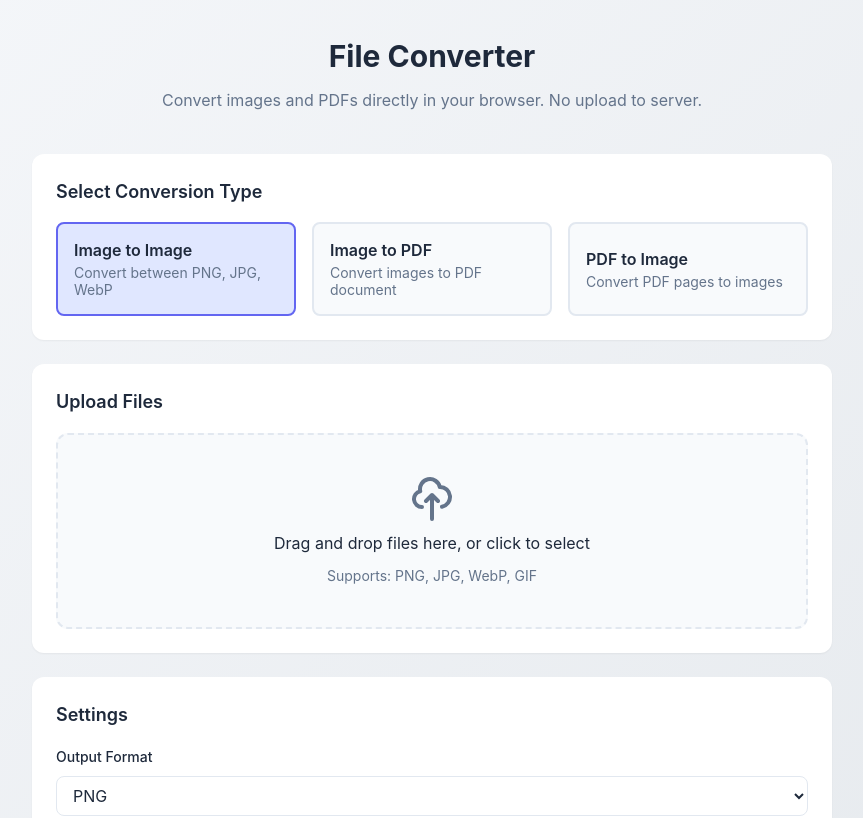
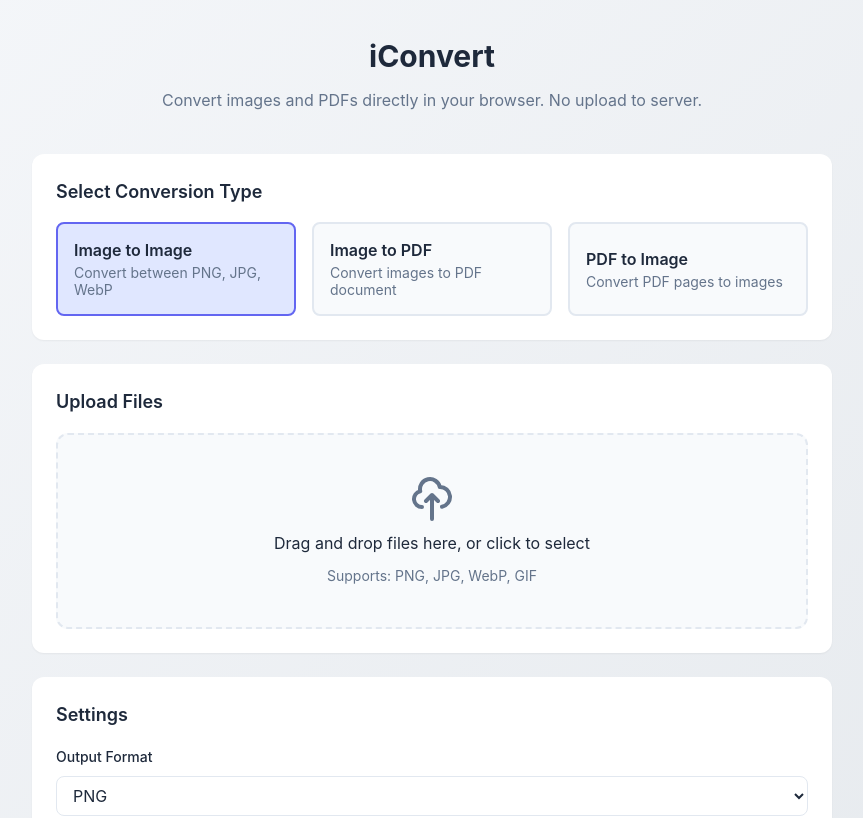
Before and after one commit to ImmaculateEben/iConvert, a Next.js app: page / in a window 1280 px wide. Shown: the top 818 px of the page, without its empty margins (208-1071 px from the left). Built offline with nearby package versions, Linux system fonts and the light colour scheme.

Commit message:
Rename app to iConvert

```diff
--- a/app/layout.tsx
+++ b/app/layout.tsx
@@ -2,10 +2,10 @@ import type { Metadata } from 'next';
 import './globals.css';
 
 export const metadata: Metadata = {
-  title: 'File Converter - Convert Images & PDFs Online',
+  title: 'iConvert - Convert Images & PDFs Online',
   description: 'Free online file converter. Convert images to PNG, JPG, WebP, PDF and convert PDFs to images. No upload to server - all processing happens in your browser.',
-  keywords: 'file converter, image converter, pdf converter, png, jpg, webp, pdf, online converter',
-  authors: [{ name: 'File Converter' }],
+  keywords: 'iconvert, file converter, image converter, pdf converter, png, jpg, webp, pdf, online converter',
+  authors: [{ name: 'iConvert' }],
   viewport: 'width=device-width, initial-scale=1',
 };
 
--- a/app/page.tsx
+++ b/app/page.tsx
@@ -237,7 +237,7 @@ export default function Home() {
       <div className={styles.container}>
         {/* Header */}
         <header className={styles.header}>
-          <h1 className={styles.title}>File Converter</h1>
+          <h1 className={styles.title}>iConvert</h1>
           <p className={styles.subtitle}>
             Convert images and PDFs directly in your browser. No upload to server.
           </p>
--- a/package.json
+++ b/package.json
@@ -1,5 +1,5 @@
 {
-  "name": "file-converter",
+  "name": "iconvert",
   "version": "1.0.0",
   "private": true,
   "scripts": {
```
